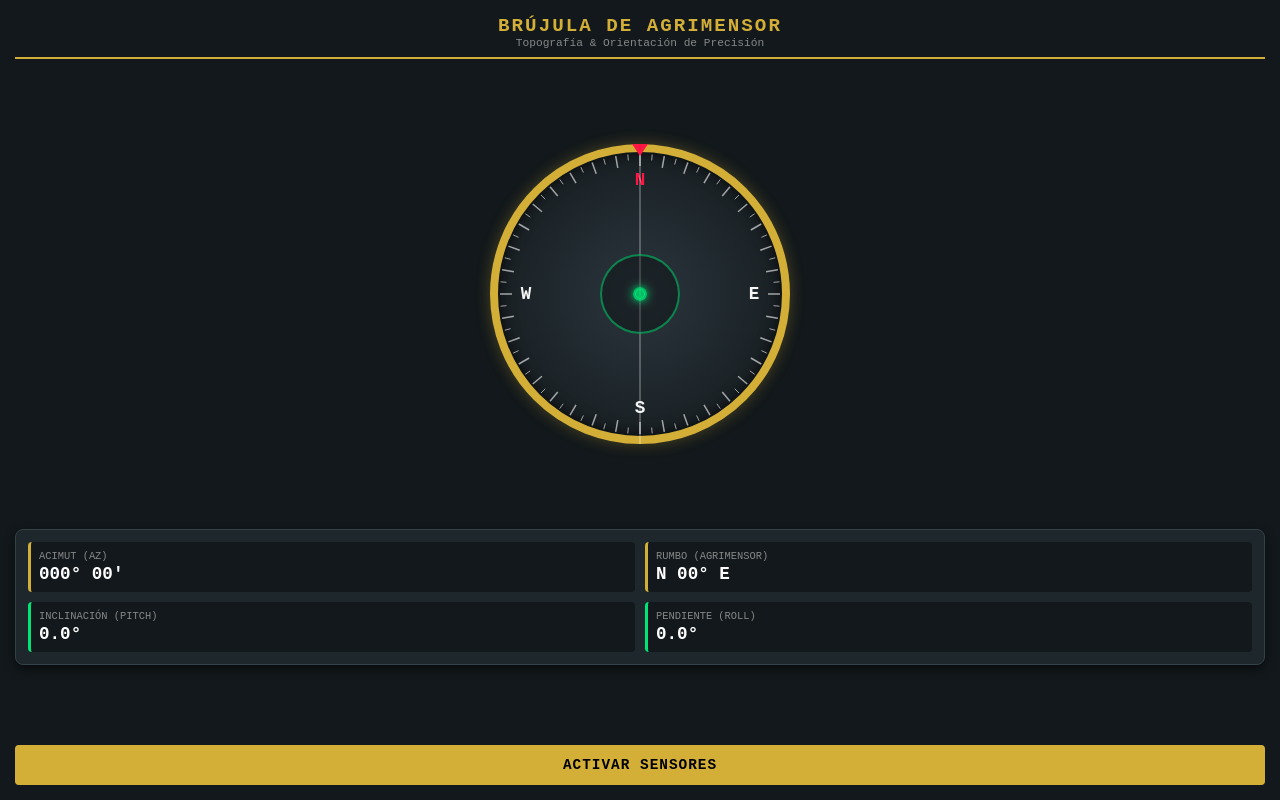
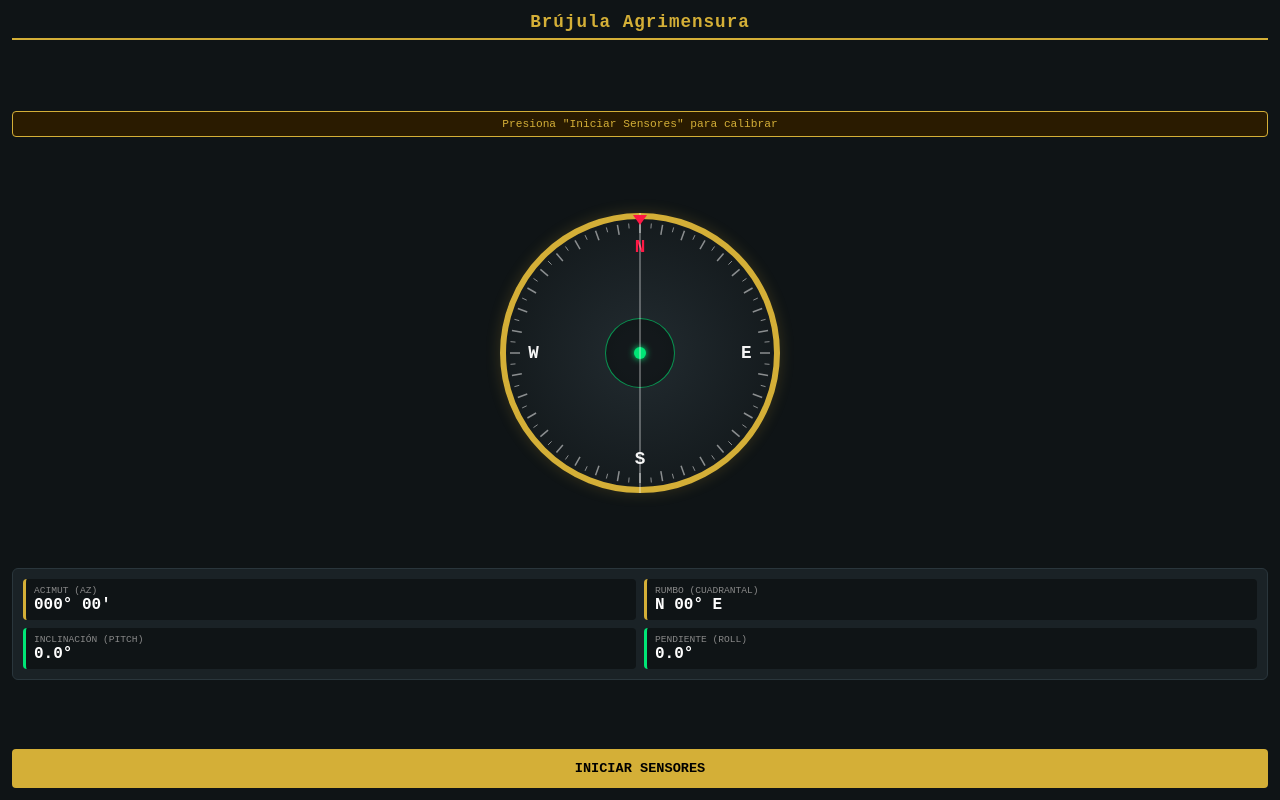
Before and after one commit to bladeam/yuqa, a plain HTML site: page brujula.html in a window 1280 px wide. Drawn offline with Linux system fonts and the light colour scheme.

Commit message:
Update brujula.html

```diff
--- a/brujula.html
+++ b/brujula.html
@@ -2,15 +2,16 @@
 <html lang="es">
 <head>
   <meta charset="UTF-8">
-  <meta name="viewport" content="width=device-width, initial-scale=1.0">
+  <meta name="viewport" content="width=device-width, initial-scale=1.0, user-scalable=no">
   <title>Brújula de Agrimensor Pro</title>
   <style>
     :root {
-      --bg-color: #12181b;
-      --panel-bg: #1e272c;
+      --bg-color: #0f1416;
+      --panel-bg: #1a2226;
       --accent-color: #00e676;
       --brass: #d4af37;
       --text-color: #f5f5f5;
+      --danger: #ff1744;
     }
 
     * {
@@ -18,6 +19,7 @@
       margin: 0;
       padding: 0;
       font-family: 'Courier New', Courier, monospace;
+      user-select: none;
     }
 
     body {
@@ -28,82 +30,82 @@
       align-items: center;
       justify-content: space-between;
       min-height: 100vh;
-      padding: 15px;
+      padding: 12px;
       overflow: hidden;
-      touch-action: manipulation;
     }
 
     header {
       text-align: center;
       width: 100%;
       border-bottom: 2px solid var(--brass);
-      padding-bottom: 8px;
+      padding-bottom: 6px;
     }
 
     h1 {
-      font-size: 1.2rem;
+      font-size: 1.1rem;
       color: var(--brass);
-      letter-spacing: 2px;
-      text-transform: uppercase;
+      letter-spacing: 1px;
     }
 
-    .subtitle {
+    /* Mensaje de Advertencia / Estado */
+    #statusBanner {
+      width: 100%;
+      background-color: #2a1b00;
+      color: var(--brass);
+      border: 1px solid var(--brass);
+      padding: 6px;
       font-size: 0.7rem;
-      color: #888;
+      text-align: center;
+      border-radius: 4px;
+      margin-top: 6px;
     }
 
-    /* Contenedor Principal de la Brújula */
+    /* Contenedor Principal */
     .compass-container {
       position: relative;
-      width: 300px;
-      height: 300px;
+      width: 280px;
+      height: 280px;
       margin: 10px 0;
     }
 
-    /* Anillo exterior decorativo */
     .outer-ring {
       position: absolute;
       width: 100%;
       height: 100%;
       border-radius: 50%;
-      border: 8px solid var(--brass);
-      box-shadow: 0 0 15px rgba(212, 175, 55, 0.3), inset 0 0 15px rgba(0,0,0,0.8);
-      background: radial-gradient(circle, #2a353c 0%, #12181b 100%);
+      border: 6px solid var(--brass);
+      box-shadow: 0 0 15px rgba(212, 175, 55, 0.2);
+      background: radial-gradient(circle, #222b30 0%, #0f1416 100%);
     }
 
-    /* Mira / Retícula de Orientación */
     .sight-line {
       position: absolute;
       top: 0;
       left: 50%;
       width: 2px;
       height: 100%;
-      background: rgba(255, 255, 255, 0.25);
+      background: rgba(255, 255, 255, 0.3);
       transform: translateX(-50%);
-      z-index: 2;
+      z-index: 5;
       pointer-events: none;
     }
 
     .sight-line::before {
       content: '';
       position: absolute;
-      top: 0;
+      top: 2px;
       left: 50%;
       transform: translateX(-50%);
-      width: 0;
-      height: 0;
-      border-left: 8px solid transparent;
-      border-right: 8px solid transparent;
-      border-top: 12px solid #ff1744;
+      border-left: 7px solid transparent;
+      border-right: 7px solid transparent;
+      border-top: 10px solid var(--danger);
     }
 
-    /* Limbo Graduado (Gira con el sensor) */
     .limbo {
       position: absolute;
       width: 100%;
       height: 100%;
       border-radius: 50%;
-      transition: transform 0.1s ease-out;
       will-change: transform;
     }
 
@@ -114,32 +116,31 @@
       transform: translate(-50%, -50%);
     }
 
-    .cardinal.n { top: 12%; left: 50%; color: #ff1744; }
-    .cardinal.e { top: 50%; left: 88%; color: var(--text-color); }
-    .cardinal.s { top: 88%; left: 50%; color: var(--text-color); }
-    .cardinal.w { top: 50%; left: 12%; color: var(--text-color); }
+    .cardinal.n { top: 12%; left: 50%; color: var(--danger); }
+    .cardinal.e { top: 50%; left: 88%; }
+    .cardinal.s { top: 88%; left: 50%; }
+    .cardinal.w { top: 50%; left: 12%; }
 
-    /* Nivel de Burbuja / Clinómetro integrado */
+    /* Nivel de Burbuja */
     .bubble-level {
       position: absolute;
       top: 50%;
       left: 50%;
-      width: 80px;
-      height: 80px;
-      border: 2px solid rgba(0, 230, 118, 0.5);
+      width: 70px;
+      height: 70px;
+      border: 1.5px solid rgba(0, 230, 118, 0.6);
       border-radius: 50%;
       transform: translate(-50%, -50%);
-      background: rgba(0, 0, 0, 0.3);
-      z-index: 3;
-      pointer-events: none;
+      background: rgba(0, 0, 0, 0.4);
+      z-index: 4;
     }
 
     .bubble-center {
       position: absolute;
       top: 50%;
       left: 50%;
-      width: 10px;
-      height: 10px;
+      width: 8px;
+      height: 8px;
       border: 1px solid var(--accent-color);
       border-radius: 50%;
       transform: translate(-50%, -50%);
@@ -149,31 +150,29 @@
       position: absolute;
       top: 50%;
       left: 50%;
-      width: 14px;
-      height: 14px;
-      background-color: rgba(0, 230, 118, 0.8);
+      width: 12px;
+      height: 12px;
+      background-color: var(--accent-color);
       border-radius: 50%;
       transform: translate(-50%, -50%);
-      box-shadow: 0 0 8px var(--accent-color);
-      transition: transform 0.1s ease-out;
+      box-shadow: 0 0 6px var(--accent-color);
     }
 
-    /* Panel de Lecturas Topográficas */
+    /* Panel de Lecturas */
     .readings-panel {
       width: 100%;
       background-color: var(--panel-bg);
-      border: 1px solid #334148;
-      border-radius: 8px;
-      padding: 12px;
+      border: 1px solid #2a363c;
+      border-radius: 6px;
+      padding: 10px;
       display: grid;
       grid-template-columns: 1fr 1fr;
-      gap: 10px;
-      box-shadow: 0 4px 10px rgba(0,0,0,0.5);
+      gap: 8px;
     }
 
     .data-box {
-      background-color: #12181b;
-      padding: 8px;
+      background-color: #0f1416;
+      padding: 6px 8px;
       border-radius: 4px;
       border-left: 3px solid var(--accent-color);
     }
@@ -183,53 +182,45 @@
     }
 
     .data-label {
-      font-size: 0.65rem;
+      font-size: 0.6rem;
       color: #888;
       text-transform: uppercase;
-      margin-bottom: 2px;
     }
 
     .data-value {
-      font-size: 1.1rem;
+      font-size: 1rem;
       font-weight: bold;
       color: #fff;
     }
 
-    /* Botón de Calibración / Permisos */
     .btn-action {
       background: var(--brass);
       color: #000;
       border: none;
-      padding: 12px 24px;
+      padding: 12px;
       font-weight: bold;
-      font-size: 0.9rem;
+      font-size: 0.85rem;
       border-radius: 4px;
       cursor: pointer;
+      width: 100%;
       text-transform: uppercase;
-      letter-spacing: 1px;
-      margin-top: 5px;
-      width: 100%;
+      margin-top: 4px;
     }
 
-    .btn-action:active {
-      opacity: 0.8;
-    }
-
-    /* Fondo de marcas graduadas */
     .ticks {
       position: absolute;
       width: 100%;
       height: 100%;
-      border-radius: 50%;
     }
   </style>
 </head>
 <body>
 
   <header>
-    <h1>Brújula de Agrimensor</h1>
-    <div class="subtitle">Topografía & Orientación de Precisión</div>
+    <h1>Brújula Agrimensura</h1>
   </header>
+
+  <div id="statusBanner">Presiona "Iniciar Sensores" para calibrar</div>
 
   <div class="compass-container">
     <div class="outer-ring"></div>
@@ -245,7 +236,7 @@
       <div class="cardinal e">E</div>
       <div class="cardinal s">S</div>
       <div class="cardinal w">W</div>
-      <canvas id="ticksCanvas" width="300" height="300" class="ticks"></canvas>
+      <canvas id="ticksCanvas" width="280" height="280" class="ticks"></canvas>
     </div>
   </div>
 
@@ -256,7 +247,7 @@
     </div>
 
     <div class="data-box highlight">
-      <div class="data-label">Rumbo (Agrimensor)</div>
+      <div class="data-label">Rumbo (Cuadrantal)</div>
       <div id="bearingVal" class="data-value">N 00° E</div>
     </div>
 
@@ -271,7 +262,7 @@
     </div>
   </div>
 
-  <button id="startBtn" class="btn-action">Activar Sensores</button>
+  <button id="startBtn" class="btn-action">Iniciar Sensores</button>
 
   <script>
     const limbo = document.getElementById('limbo');
@@ -281,18 +272,26 @@
     const rollVal = document.getElementById('rollVal');
     const bubble = document.getElementById('bubble');
     const startBtn = document.getElementById('startBtn');
+    const statusBanner = document.getElementById('statusBanner');
     const ticksCanvas = document.getElementById('ticksCanvas');
 
-    // Dibuja las marcas del limbo graduado (cada 5 y 10 grados)
+    // Comprobación de Protocolo Seguro (HTTPS)
+    if (window.location.protocol !== 'https:' && window.location.hostname !== 'localhost' && window.location.hostname !== '127.0.0.1') {
+      statusBanner.style.backgroundColor = '#3a0000';
+      statusBanner.style.color = '#ff5252';
+      statusBanner.textContent = "Error: Requiere HTTPS para acceder a los sensores del móvil.";
+    }
+
+    // Dibujar Limbo
     function drawLimboTicks() {
       const ctx = ticksCanvas.getContext('2d');
-      const cx = 150, cy = 150, r = 140;
-      ctx.strokeStyle = 'rgba(255, 255, 255, 0.6)';
+      const cx = 140, cy = 140, r = 130;
+      ctx.strokeStyle = 'rgba(255, 255, 255, 0.5)';
 
       for (let deg = 0; deg < 360; deg += 5) {
         const rad = (deg - 90) * Math.PI / 180;
         const isMajor = deg % 10 === 0;
-        const len = isMajor ? 12 : 6;
+        const len = isMajor ? 10 : 5;
 
         const x1 = cx + (r - len) * Math.cos(rad);
         const y1 = cy + (r - len) * Math.sin(rad);
@@ -308,93 +307,89 @@
     }
     drawLimboTicks();
 
-    // Convierte acimut (0 - 360°) a Rumbo Cuadrantal Topográfico (ej: N 45° 30' E)
+    // Formato Cuadrantal Topográfico
     function azimuthToQuadrantBearing(az) {
-      let quad = '';
-      let angle = 0;
-
-      if (az >= 0 && az <= 90) {
-        quad = `N ${formatDegrees(az)} E`;
-      } else if (az > 90 && az <= 180) {
-        quad = `S ${formatDegrees(180 - az)} E`;
-      } else if (az > 180 && az <= 270) {
-        quad = `S ${formatDegrees(az - 180)} W`;
-      } else {
-        quad = `N ${formatDegrees(360 - az)} W`;
-      }
-      return quad;
+      if (az >= 0 && az <= 90) return `N ${formatDegrees(az)} E`;
+      if (az > 90 && az <= 180) return `S ${formatDegrees(180 - az)} E`;
+      if (az > 180 && az <= 270) return `S ${formatDegrees(az - 180)} W`;
+      return `N ${formatDegrees(360 - az)} W`;
     }
 
-    // Formatea grados decimales a Sexagesimal (Grados y Minutos)
     function formatDegrees(degVal) {
       const d = Math.floor(degVal);
       const m = Math.round((degVal - d) * 60);
       return `${String(d).padStart(2, '0')}°${String(m).padStart(2, '0')}'`;
     }
 
-    // Manejo de eventos de orientación
-    function handleOrientation(event) {
-      // 1. Cálculo de Acimut
-      let alpha = event.alpha; // Rotación alrededor del eje Z
-      let compassHeading = 0;
+    // Procesar datos del sensor
+    function processOrientation(heading, beta, gamma) {
+      heading = (heading + 360) % 360;
 
-      if (event.webkitCompassHeading) {
-        // Soporte nativo para iOS (Norte Magnético preciso)
-        compassHeading = event.webkitCompassHeading;
-      } else if (alpha !== null) {
-        // Fallback para Android / Estándar W3C
-        compassHeading = 360 - alpha;
-      }
+      // Rotación suave del limbo
+      limbo.style.transform = `rotate(${-heading}deg)`;
 
-      // Normalizar 0 - 360
-      compassHeading = (compassHeading + 360) % 360;
-
-      // Rotar el limbo (al revés del rumbo para mantener el Norte alineado)
-      limbo.style.transform = `rotate(${-compassHeading}deg)`;
-
-      // Actualizar datos de rumbo
-      azimuthVal.textContent = formatDegrees(compassHeading);
-      bearingVal.textContent = azimuthToQuadrantBearing(compassHeading);
-
-      // 2. Clinómetro y Nivel de Burbuja (Pitch y Roll)
-      const beta = event.beta || 0;   // Inclinación X (-180 a 180)
-      const gamma = event.gamma || 0; // Inclinación Y (-90 a 90)
-
+      // Actualizar interfaz
+      azimuthVal.textContent = formatDegrees(heading);
+      bearingVal.textContent = azimuthToQuadrantBearing(heading);
       pitchVal.textContent = `${beta.toFixed(1)}°`;
       rollVal.textContent = `${gamma.toFixed(1)}°`;
 
-      // Mover la burbuja del nivel (limitado al radio del contenedor)
-      const maxDistance = 30; // píxeles máximos
-      const bubbleX = Math.max(-maxDistance, Math.min(maxDistance, gamma));
-      const bubbleY = Math.max(-maxDistance, Math.min(maxDistance, beta));
-
-      bubble.style.transform = `translate(calc(-50% + ${bubbleX}px), calc(-50% + ${bubbleY}px))`;
+      // Posición de la burbuja
+      const maxDist = 25;
+      const bx = Math.max(-maxDist, Math.min(maxDist, gamma));
+      const by = Math.max(-maxDist, Math.min(maxDist, beta));
+      bubble.style.transform = `translate(calc(-50% + ${bx}px), calc(-50% + ${by}px))`;
     }
 
-    // Solicitar Permisos en iOS 13+ y Activar Sensores
-    async function initSensors() {
-      if (typeof DeviceOrientationEvent !== 'undefined' && typeof DeviceOrientationEvent.requestPermission === 'function') {
-        try {
-          const permissionState = await DeviceOrientationEvent.requestPermission();
-          if (permissionState === 'granted') {
-            window.addEventListener('deviceorientation', handleOrientation, true);
-            startBtn.style.display = 'none';
-          } else {
-            alert('Permiso denegado para acceder a los sensores de orientación.');
-          }
-        } catch (error) {
-          console.error(error);
-        }
-      } else if ('DeviceOrientationEvent' in window) {
-        // Android u otros dispositivos sin API de permisos explícita
-        window.addEventListener('deviceorientation', handleOrientation, true);
-        startBtn.style.display = 'none';
-      } else {
-        alert('Tu navegador o dispositivo no soporta sensores de orientación.');
+    function handleEvent(e) {
+      let heading = null;
+
+      // 1. Detección en iOS (webkitCompassHeading)
+      if (e.webkitCompassHeading !== undefined) {
+        heading = e.webkitCompassHeading;
+      }
+      // 2. Detección Absoluta en Android (deviceorientationabsolute)
+      else if (e.alpha !== null) {
+        heading = e.absolute || e.type === 'deviceorientationabsolute' ? (360 - e.alpha) : e.alpha;
+      }
+
+      if (heading !== null) {
+        statusBanner.style.backgroundColor = '#002a0f';
+        statusBanner.style.color = '#00e676';
+        statusBanner.textContent = "Sensores Activos y Calibrados";
+        processOrientation(heading, e.beta || 0, e.gamma || 0);
       }
     }
 
-    startBtn.addEventListener('click', initSensors);
+    // Activación de eventos
+    async function startSensors() {
+      startBtn.style.display = 'none';
+
+      // iOS 13+ requerimiento explícito
+      if (typeof DeviceOrientationEvent !== 'undefined' && typeof DeviceOrientationEvent.requestPermission === 'function') {
+        try {
+          const response = await DeviceOrientationEvent.requestPermission();
+          if (response === 'granted') {
+            window.addEventListener('deviceorientation', handleEvent, true);
+          } else {
+            statusBanner.textContent = "Permiso denegado por el usuario.";
+          }
+        } catch (err) {
+          statusBanner.textContent = "Error al solicitar permisos: " + err.message;
+        }
+      } else {
+        // Android / W3C Estándar
+        if ('ondeviceorientationabsolute' in window) {
+          window.addEventListener('deviceorientationabsolute', handleEvent, true);
+        } else if ('ondeviceorientation' in window) {
+          window.addEventListener('deviceorientation', handleEvent, true);
+        } else {
+          statusBanner.textContent = "Este dispositivo/navegador no soporta sensores de orientación.";
+        }
+      }
+    }
+
+    startBtn.addEventListener('click', startSensors);
   </script>
 </body>
 </html>
```
